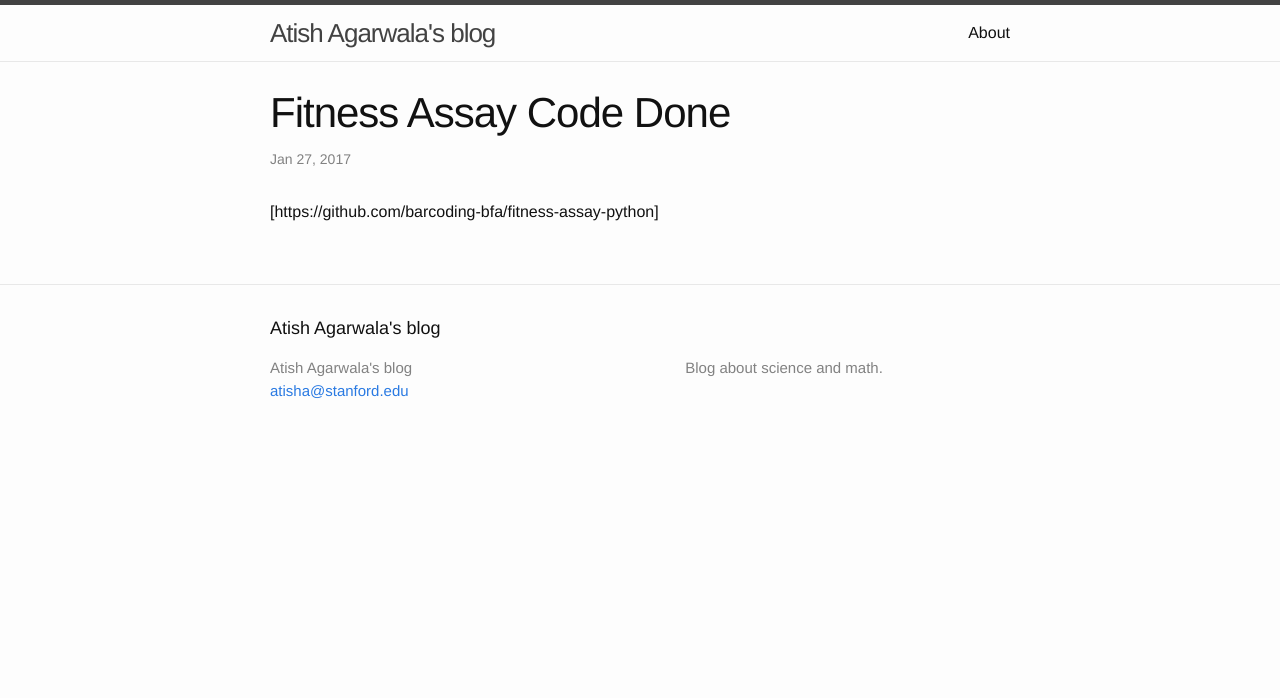
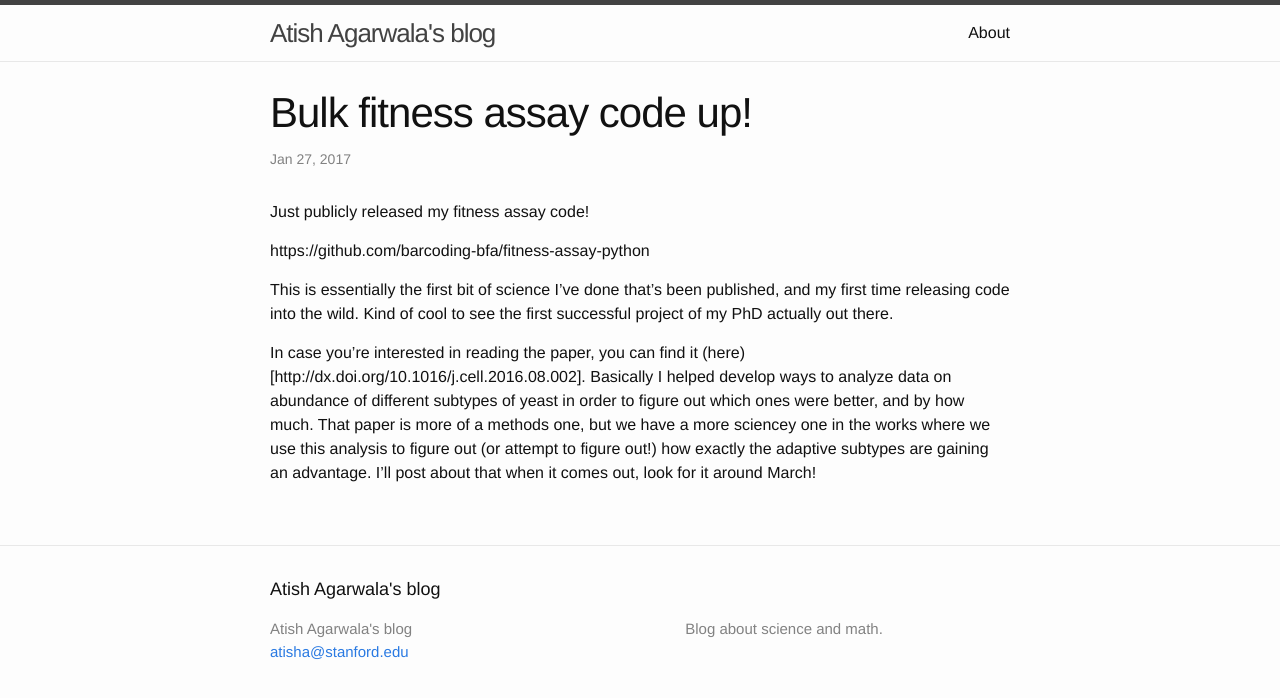
Before and after one commit to atishagarwala/atishagarwala.github.io, a Jekyll site: the page built from _posts/2017-01-27-Fitness-assay-code-done.markdown, in a window 1280 px wide. Shown: the top 698 px of the page. Built offline with Jekyll 4.4.1, drawn with Linux system fonts in a browser that asks for light colours; our own code applies the rules of GitHub Pages for plain Markdown files; comment, search, counter and statistics services are not loaded.

Commit message:
Update 2017-01-27-Fitness-assay-code-done.markdown

```diff
--- a/_posts/2017-01-27-Fitness-assay-code-done.markdown
+++ b/_posts/2017-01-27-Fitness-assay-code-done.markdown
@@ -1,2 +1,20 @@
+---
+layout: post
+title:  "Bulk fitness assay code up!"
+date:   2017-01-27
+categories: fitnessassay experimentalevo
+comments: true
+---
 
-[https://github.com/barcoding-bfa/fitness-assay-python]
+Just publicly released my fitness assay code!
+
+https://github.com/barcoding-bfa/fitness-assay-python
+
+This is essentially the first bit of science I've done that's been published, and my first time releasing code into the wild.
+Kind of cool to see the first successful project of my PhD actually out there.
+
+In case you're interested in reading the paper, you can find it (here)[http://dx.doi.org/10.1016/j.cell.2016.08.002]. Basically
+I helped develop ways to analyze data on abundance of different subtypes of yeast in order to figure out which ones were
+better, and by how much. That paper is more of a methods one, but we have a more sciencey one in the works where we use this
+analysis to figure out (or attempt to figure out!) how exactly the adaptive subtypes are gaining an advantage. I'll post
+about that when it comes out, look for it around March!
```
